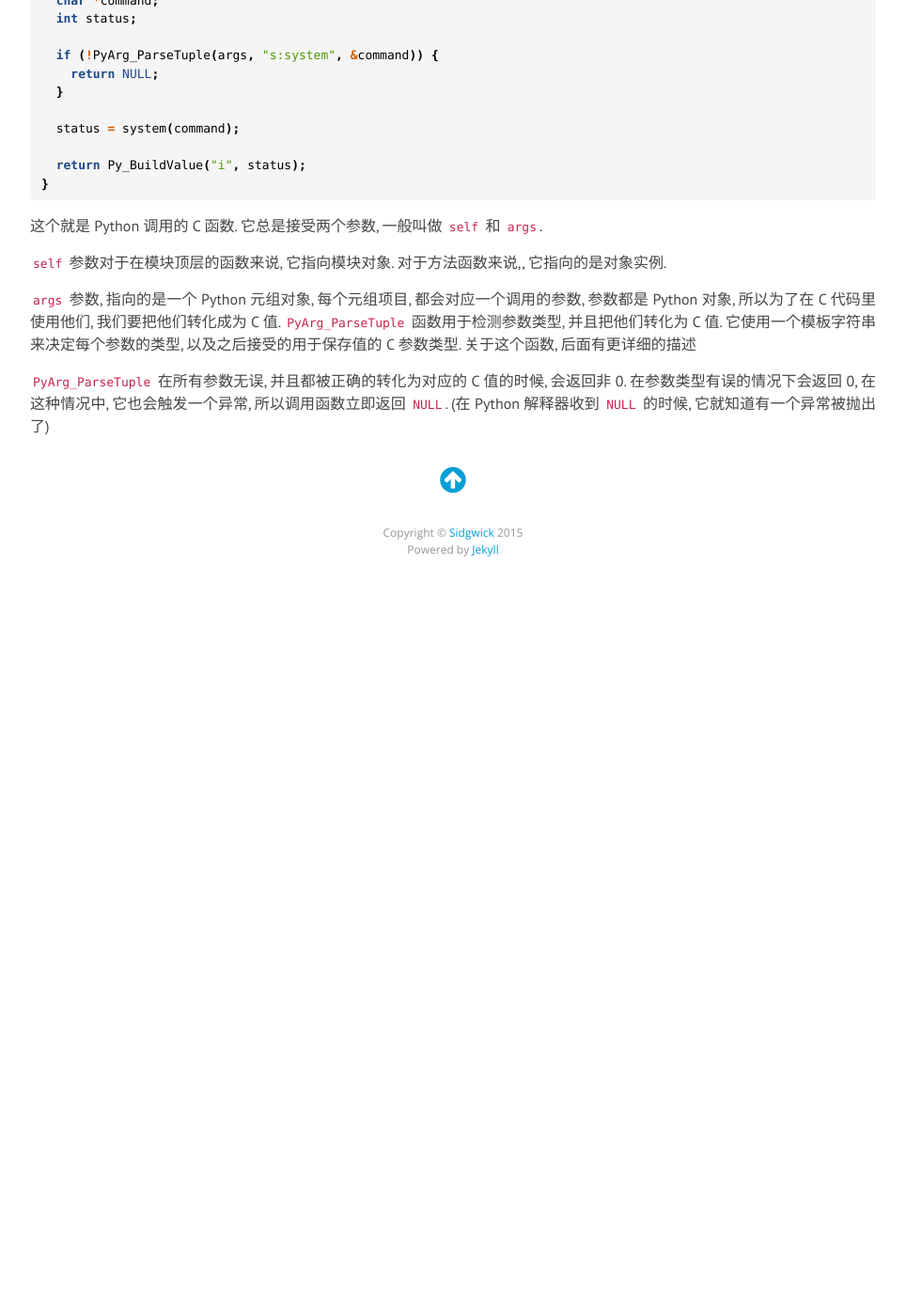
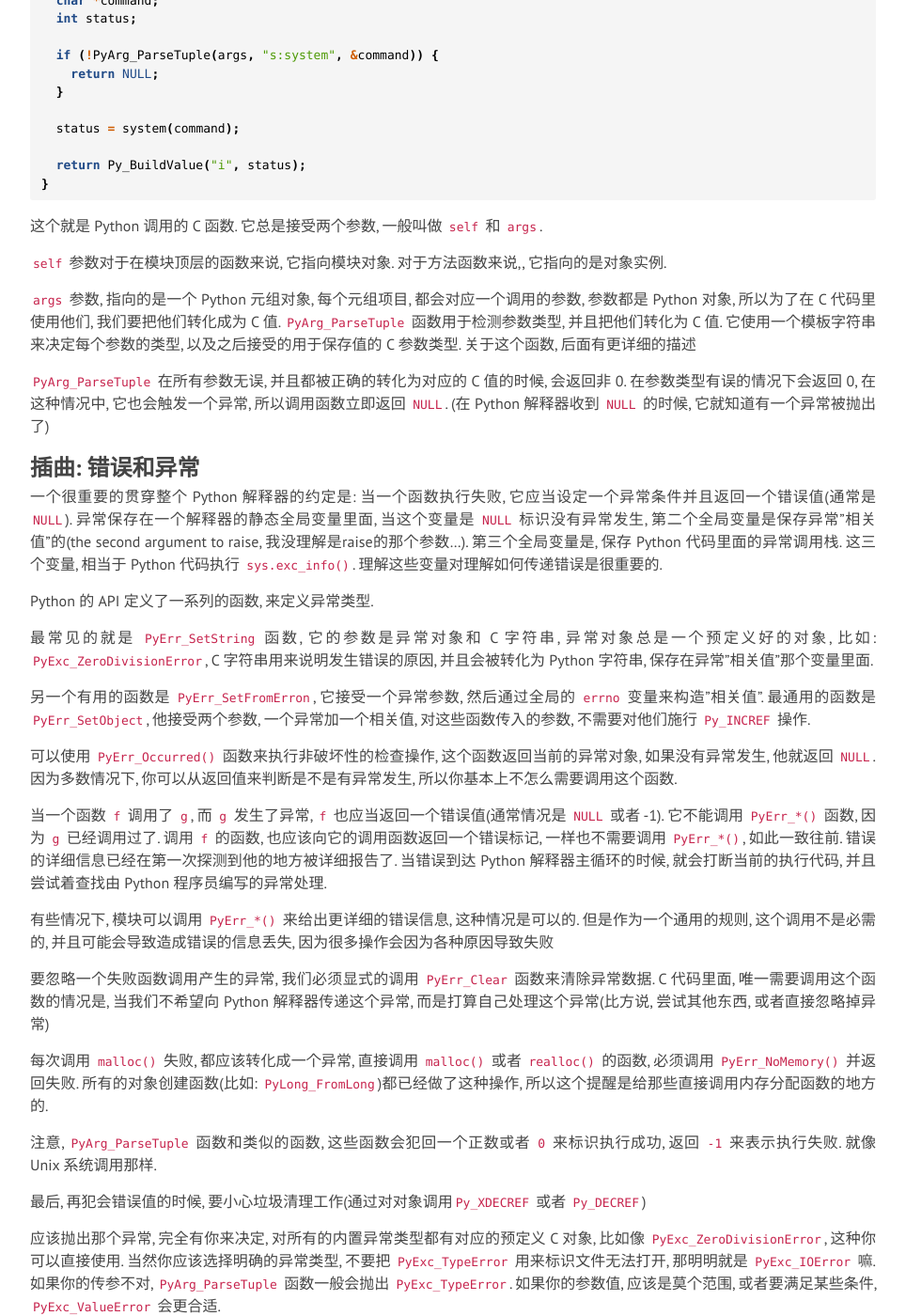
Before and after one commit to sidgwick/sidgwick.github.io, a Jekyll site: the page built from _posts/python/cpython/2017-05-18-python-official-extension-tutorial.md, in a window 1280 px wide and 1400 px high, scrolled down 752 px. Shown: the whole window at 94% size, without its empty margins (158-1122 px from the left). Built offline with Jekyll 4.4.1, drawn with Linux system fonts in a browser that asks for light colours; nearby versions of some CDN libraries; before the commit the page ends 1382 px from its top, so only the background shows below that; some of the changed text lies outside the part shown.

Commit message:
official tutorial, part 2
errors and exceptions

````diff
--- a/_posts/python/cpython/2017-05-18-python-official-extension-tutorial.md
+++ b/_posts/python/cpython/2017-05-18-python-official-extension-tutorial.md
@@ -54,3 +54,88 @@ spam_system(PyObject *self, PyObject *args)
 `args` 参数, 指向的是一个 Python 元组对象, 每个元组项目, 都会对应一个调用的参数, 参数都是 Python 对象, 所以为了在 C 代码里使用他们, 我们要把他们转化成为 C 值. `PyArg_ParseTuple` 函数用于检测参数类型, 并且把他们转化为 C 值. 它使用一个模板字符串来决定每个参数的类型, 以及之后接受的用于保存值的 C 参数类型. 关于这个函数, 后面有更详细的描述
 
 `PyArg_ParseTuple` 在所有参数无误, 并且都被正确的转化为对应的 C 值的时候, 会返回非 0. 在参数类型有误的情况下会返回 0, 在这种情况中, 它也会触发一个异常, 所以调用函数立即返回 `NULL`. (在 Python 解释器收到 `NULL` 的时候, 它就知道有一个异常被抛出了)
+
+## 插曲: 错误和异常
+
+一个很重要的贯穿整个 Python 解释器的约定是: 当一个函数执行失败, 它应当设定一个异常条件并且返回一个错误值(通常是 `NULL`). 异常保存在一个解释器的静态全局变量里面, 当这个变量是 `NULL` 标识没有异常发生, 第二个全局变量是保存异常"相关值"的(the second argument to raise, 我没理解是raise的那个参数...). 第三个全局变量是, 保存 Python 代码里面的异常调用栈. 这三个变量, 相当于 Python 代码执行 `sys.exc_info()`. 理解这些变量对理解如何传递错误是很重要的.
+
+Python 的 API 定义了一系列的函数, 来定义异常类型.
+
+最常见的就是 `PyErr_SetString` 函数, 它的参数是异常对象和 C 字符串, 异常对象总是一个预定义好的对象, 比如: `PyExc_ZeroDivisionError`, C 字符串用来说明发生错误的原因, 并且会被转化为 Python 字符串, 保存在异常"相关值"那个变量里面.
+
+
+另一个有用的函数是 `PyErr_SetFromErron`, 它接受一个异常参数, 然后通过全局的 `errno` 变量来构造"相关值". 最通用的函数是 `PyErr_SetObject`, 他接受两个参数,  一个异常加一个相关值, 对这些函数传入的参数, 不需要对他们施行 `Py_INCREF` 操作.
+
+可以使用 `PyErr_Occurred()` 函数来执行非破坏性的检查操作, 这个函数返回当前的异常对象, 如果没有异常发生, 他就返回 `NULL`. 因为多数情况下, 你可以从返回值来判断是不是有异常发生, 所以你基本上不怎么需要调用这个函数.
+
+当一个函数 `f` 调用了 `g`, 而 `g` 发生了异常, `f` 也应当返回一个错误值(通常情况是 `NULL` 或者 -1). 它不能调用 `PyErr_*()` 函数, 因为 `g` 已经调用过了. 调用 `f` 的函数, 也应该向它的调用函数返回一个错误标记, 一样也不需要调用 `PyErr_*()`, 如此一致往前. 错误的详细信息已经在第一次探测到他的地方被详细报告了. 当错误到达 Python 解释器主循环的时候, 就会打断当前的执行代码, 并且尝试着查找由 Python 程序员编写的异常处理.
+
+有些情况下, 模块可以调用 `PyErr_*()` 来给出更详细的错误信息, 这种情况是可以的. 但是作为一个通用的规则, 这个调用不是必需的, 并且可能会导致造成错误的信息丢失, 因为很多操作会因为各种原因导致失败
+
+要忽略一个失败函数调用产生的异常, 我们必须显式的调用 `PyErr_Clear` 函数来清除异常数据. C 代码里面, 唯一需要调用这个函数的情况是, 当我们不希望向 Python
+解释器传递这个异常, 而是打算自己处理这个异常(比方说, 尝试其他东西, 或者直接忽略掉异常)
+
+每次调用 `malloc()` 失败, 都应该转化成一个异常, 直接调用 `malloc()` 或者 `realloc()` 的函数, 必须调用 `PyErr_NoMemory()` 并返回失败. 所有的对象创建函数(比如: `PyLong_FromLong`)都已经做了这种操作, 所以这个提醒是给那些直接调用内存分配函数的地方的.
+
+注意, `PyArg_ParseTuple` 函数和类似的函数, 这些函数会犯回一个正数或者 `0` 来标识执行成功, 返回 `-1` 来表示执行失败. 就像 Unix 系统调用那样.
+
+最后, 再犯会错误值的时候, 要小心垃圾清理工作(通过对对象调用`Py_XDECREF` 或者 `Py_DECREF`)
+
+应该抛出那个异常, 完全有你来决定, 对所有的内置异常类型都有对应的预定义 C 对象, 比如像 `PyExc_ZeroDivisionError`, 这种你可以直接使用. 当然你应该选择明确的异常类型, 不要把 `PyExc_TypeError` 用来标识文件无法打开, 那明明就是 `PyExc_IOError` 嘛. 如果你的传参不对, `PyArg_ParseTuple` 函数一般会抛出 `PyExc_TypeError`. 如果你的参数值, 应该是莫个范围, 或者要满足某些条件, `PyExc_ValueError` 会更合适.
+
+你也可以给你的模块定义一个新的异常, 可以通过在文件开始声明一个静态的对象变量来实现:
+
+```c
+static PyObject *SpamError;
+```
+
+之后在模块初始化函数里面, 用一个异常对象初始化它(现在我们先忽略错误检查).
+
+```c
+PyMODINIT_FUNC
+PyInit_spam(void)
+{
+  PyObject *m;
+
+  m = PyModule_Create(&spammodule);
+  if (m == NULL) {
+    return NULL;
+  }
+
+  SpamError = PyErr_NewException("spam.error", NULL, NULL);
+  Py_INCREF(SpamError);
+  PyModule_AddObject(m, "error", SpamError);
+
+  return m;
+}
+```
+
+请注意, 异常的 Python 名称是 `spam.error`. `PyErr_NewException` 函数可以基于基 Exception 类创建新对象(除非另外又传进来一个非 `NULL` 的类), Python 的内战异常文档里有对基异常类相关的描述.
+
+注意 `SpamError` 保留了一个新创键对象的引用, 这是有意而为之的. 应为异常可能会被外部代码删掉, 所以又有一个对这个类的引用可以确保他不会被删掉, 保证了
+`SpamError` 不会成为悬挂指针(野指针). 如果它成了一个野指针, C 代码就会生成 `core dump` 错误或者其他未维护的副作用.
+
+在问找稍后会介绍 `PyMODINIT_FUNC` 这种函数返回类型.
+
+之后, `SpamError` 就可以和 `PyErr_SetString` 函数一起使用了, 向下面这样:
+
+```c
+static PyObject *
+spam_system(PyObject *self, PyObject *args)
+{
+  char *command;
+  int sts;
+
+  if (!PyArg_ParseTuple(args, "s", &command)) {
+    return NULL;
+  }
+
+  sts = system(command);
+  if (sys < 0) {
+    PyErr_SetString(SpamError, "System command filed");
+    return NULL;
+  }
+
+  return PyLong_FromLong(sts);
+}
+```
````
